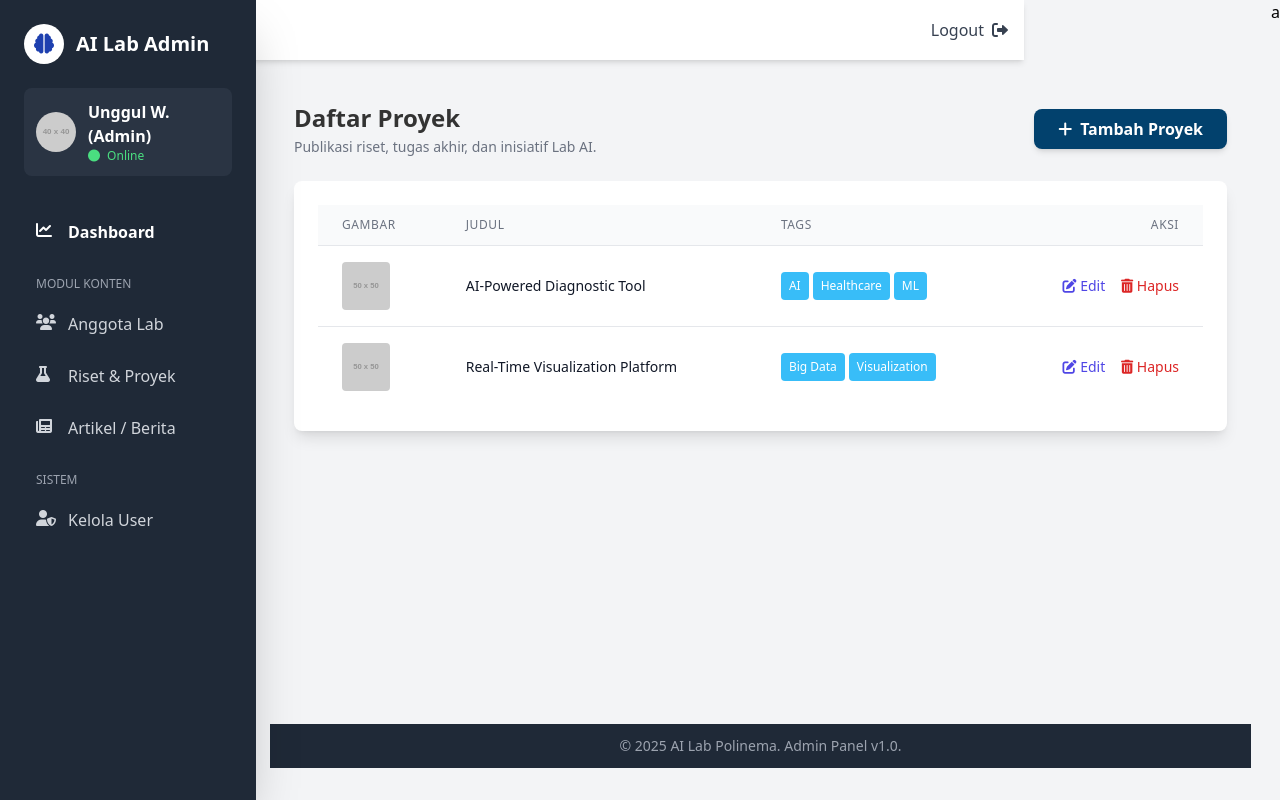
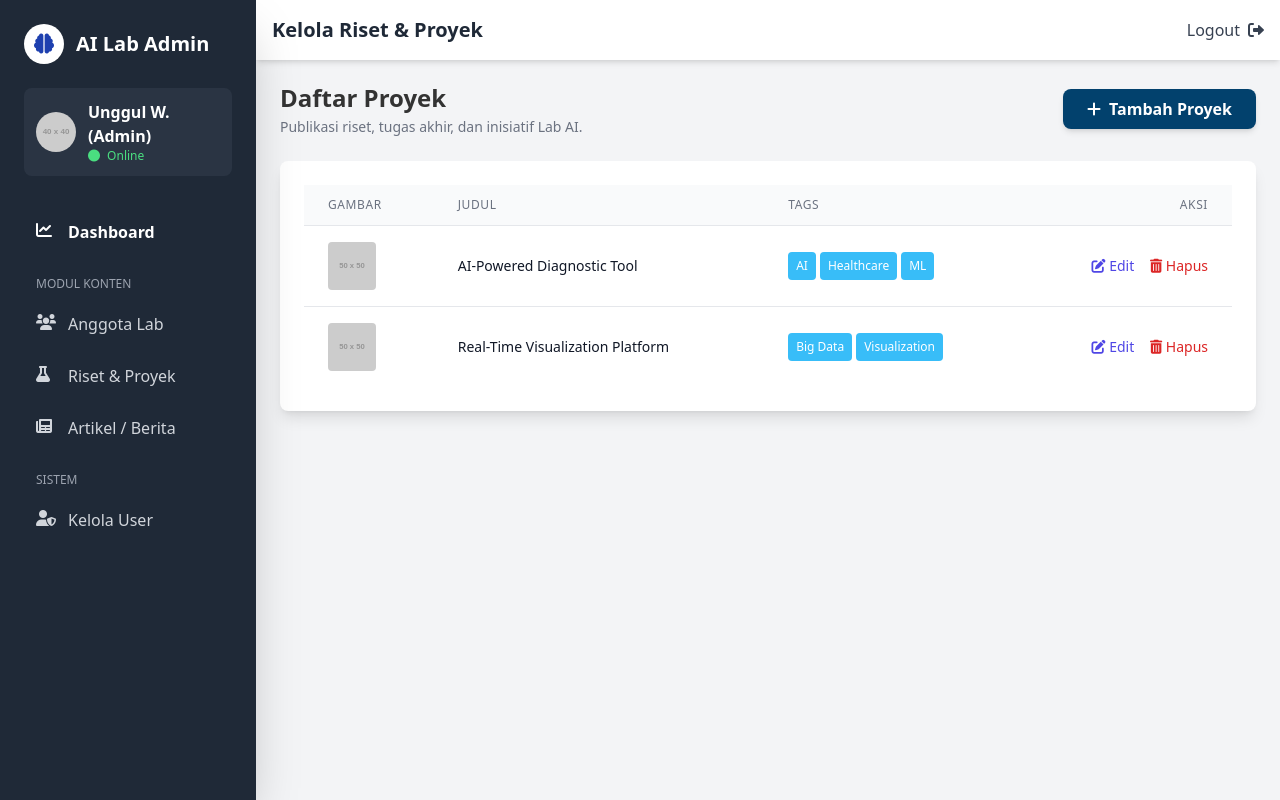
Before and after one commit to rzjuliannofficial/Lab.Applied-Informatics, a PHP site: page /riset_project.php in a window 1280 px wide. Run offline with PHP 8.4, Linux system fonts and the light colour scheme; grey boxes labelled with a size stand in for pictures from a placeholder-image service; some libraries are stand-ins or nearby versions.

Commit message:
update menu sementara

```diff
--- a/app/config/Koneksi.php
+++ b/app/config/Koneksi.php
@@ -1,5 +1,4 @@
 <?php
-// koneksi.php - Menggunakan konfigurasi dari JadwalKuliah.php
 
 /** Fungsi untuk mendapatkan satu instance koneksi PostgreSQL */
 function get_pg_connection(): PgSql\Connection {
--- a/public/index.php
+++ b/public/index.php
@@ -18,7 +18,7 @@ function fetchProjects() {
 // Fungsi untuk mengambil semua data tim dari tabel 'dosen'
 function fetchTeam() {
     try {
-        $sql = "SELECT nama, keahlian, email, no_telpon, foto_url, deskripsi FROM dosen ORDER BY nama ASC";
+        $sql = "SELECT nama_dosen, email, foto_profil, deskripsi FROM dosen ORDER BY nama ASC";
         $res = q($sql);
         $team = pg_fetch_all($res) ?: [];
         return $team;
--- a/public/kelolaAnggotaLab.php
+++ b/public/kelolaAnggotaLab.php
@@ -129,11 +129,6 @@
             </div>
 
         </main>
-
-        <!-- Footer Admin -->
-        <footer class="bg-gray-800 text-gray-400 p-3 text-center text-sm mt-6">
-            &copy; 2025 AI Lab Polinema. Admin Panel v1.0.
-        </footer>
     </div>
 </body>
 </html>
--- a/public/kelolaUser.php
+++ b/public/kelolaUser.php
@@ -126,11 +126,6 @@
             </div>
 
         </main>
-
-        <!-- Footer Admin -->
-        <footer class="bg-gray-800 text-gray-400 p-3 text-center text-sm mt-6">
-            &copy; 2025 AI Lab Polinema. Admin Panel v1.0.
-        </footer>
     </div>
 </body>
 </html>
--- a/public/riset_project.php
+++ b/public/riset_project.php
@@ -29,16 +29,15 @@
     <?php include 'sidebar.php'; ?>
 
     <!-- Konten Utama dan Header Atas -->
-    <div class="flex-1 main-content">
+    <div class="flex-1 md:ml-64">
         <!-- Header Atas (Topbar) -->
-        <header class="bg-white shadow-md p-4 flex justify-between items-center fixed w-full md:w-[calc(100%-16rem)] z-30 top-0 left-0">
+        <header class="bg-white shadow-md p-4 flex justify-between items-center fixed w-full md:w-[calc(100%-16rem)] z-30   ">
             <h1 class="text-xl font-semibold text-gray-800">Kelola Riset & Proyek</h1>
             <a href="#" class="flex items-center text-gray-700 hover:text-accent">
                 <span class="hidden sm:inline">Logout</span>
                 <i class="fas fa-sign-out-alt ml-2"></i>
             </a>
         </header>
-
         <!-- Area Konten Utama -->
         <main class="p-6 pt-20">
 
@@ -103,13 +102,9 @@
                 </div>
             </div>
         </main>
-        <!-- Footer Admin -->
-        <footer class="bg-gray-800 text-gray-400 p-3 text-center text-sm mt-6 w-full">
-            &copy; 2025 AI Lab Polinema. Admin Panel v1.0.
-        </footer>
     </div>
     <script>
-        document.querySelector('main').style.minHeight = 'calc(100vh - 80px - 40px)';
+        // document.querySelector('main').style.minHeight = 'calc(100vh - 80px - 40px)';
     </script>
 </body>
-</html>a
+</html>
```
Also changed, not shown: app/views/components/team.php (+7 -7 lines), public/artikel_berita.php (+2 -6 lines), public/sidebar.php (+1 -12 lines).
